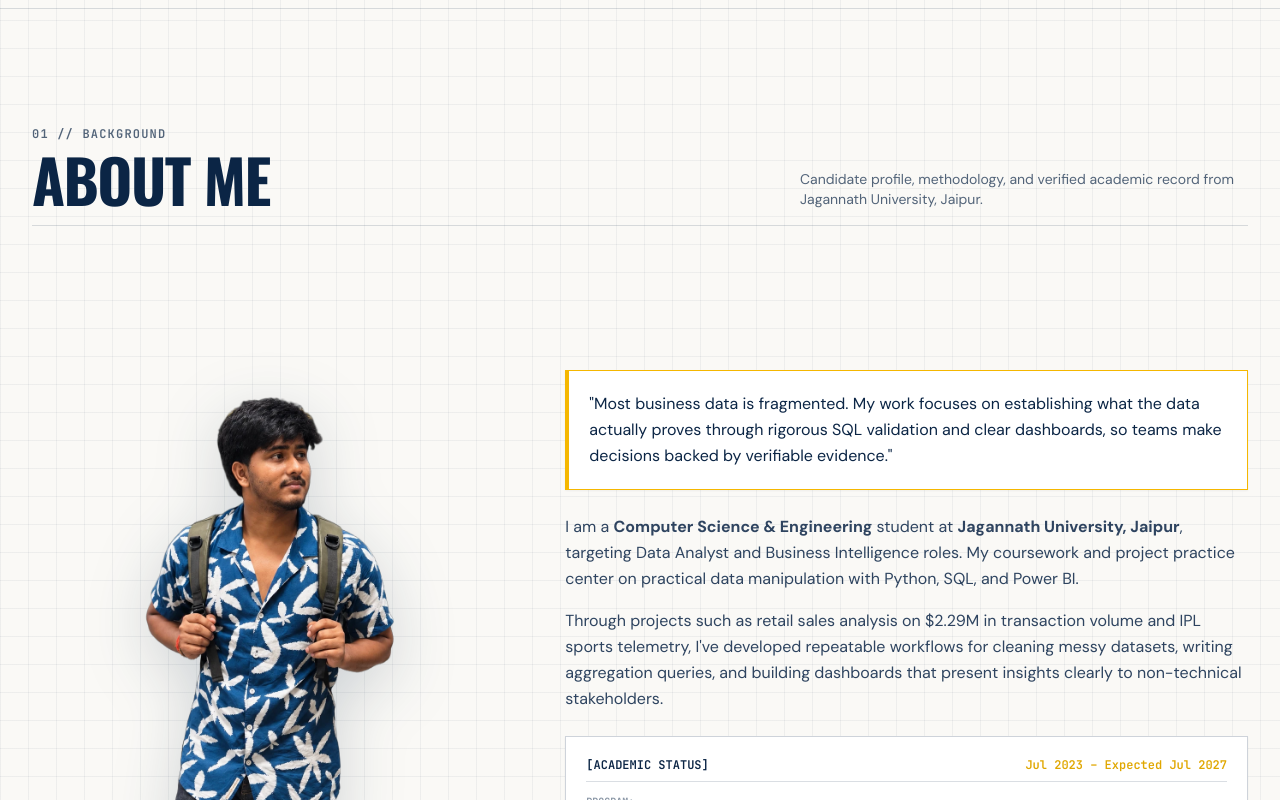
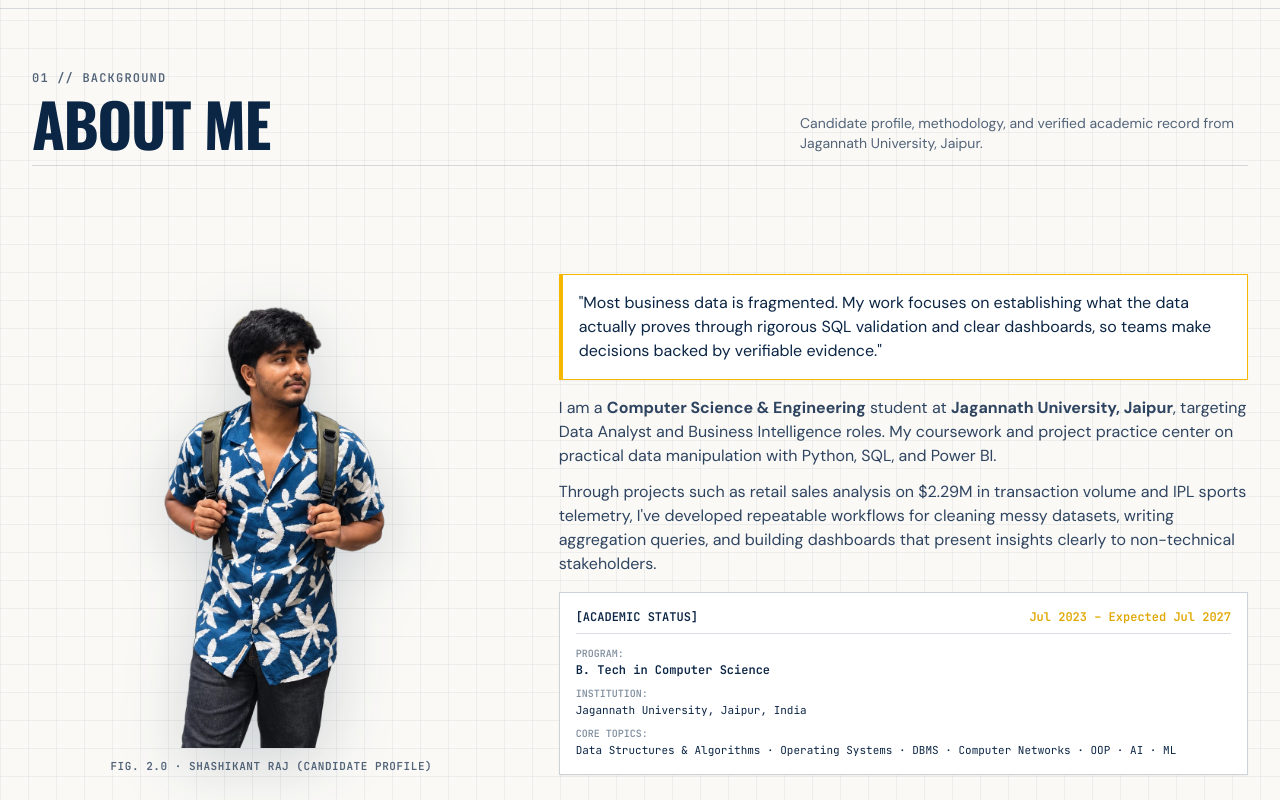
Before and after one commit to sashibitcode/My-Portfolio, a React (Vite) app: page / in a window 1280 px wide. Shown: the part 820-1620 px from the top of the page. Built offline with nearby package versions, Linux system fonts and the light colour scheme.

Commit message:
style: remove unwanted padding and dead space in About Me section

```diff
--- a/src/components/photos/AboutCutoutPortrait.tsx
+++ b/src/components/photos/AboutCutoutPortrait.tsx
@@ -19,13 +19,13 @@ export const AboutCutoutPortrait: React.FC = () => {
             height={1448}
             loading="lazy"
             decoding="async"
-            className="w-auto h-auto max-w-[85vw] sm:max-w-[380px] md:max-w-[420px] lg:max-w-none max-h-[460px] sm:max-h-[520px] lg:max-h-[580px] xl:max-h-[620px] object-contain drop-shadow-[0_16px_32px_rgba(11,37,69,0.18)] select-none transition-transform duration-300 group-hover:scale-[1.01]"
+            className="w-auto h-auto max-w-[85vw] sm:max-w-[380px] md:max-w-[420px] lg:max-w-none max-h-[440px] sm:max-h-[480px] lg:max-h-[520px] xl:max-h-[550px] object-contain drop-shadow-[0_16px_32px_rgba(11,37,69,0.18)] select-none transition-transform duration-300 group-hover:scale-[1.01]"
           />
         </picture>
       </div>
 
-      {/* Specimen Caption directly below with 16px top margin */}
-      <div className="mt-4 text-center font-mono text-[11px] text-navy/70 uppercase tracking-wider font-semibold">
+      {/* Specimen Caption directly below with compact top margin */}
+      <div className="mt-2.5 text-center font-mono text-[11px] text-navy/70 uppercase tracking-wider font-semibold">
         FIG. 2.0 · SHASHIKANT RAJ (CANDIDATE PROFILE)
       </div>
 
--- a/src/sections/AboutSection.tsx
+++ b/src/sections/AboutSection.tsx
@@ -7,11 +7,11 @@ export const AboutSection: React.FC = () => {
   const edu = education[0];
 
   return (
-    <section id="about" className="py-20 md:py-28 border-b border-navy/15">
+    <section id="about" className="py-10 md:py-14 border-b border-navy/15">
       <div className="max-w-7xl mx-auto px-4 sm:px-6 lg:px-8">
 
         {/* Section Header */}
-        <div className="flex flex-col sm:flex-row sm:items-end justify-between gap-4 mb-12 pb-4 border-b border-navy/15">
+        <div className="flex flex-col sm:flex-row sm:items-end justify-between gap-4 mb-6 md:mb-8 pb-3 border-b border-navy/15">
           <div>
             <span className="font-mono text-xs font-bold text-navy/70 tracking-widest uppercase">
               01 // BACKGROUND
@@ -25,7 +25,7 @@ export const AboutSection: React.FC = () => {
           </p>
         </div>
 
-        <div className="grid grid-cols-1 lg:grid-cols-12 gap-10 lg:gap-16 items-center lg:items-end">
+        <div className="grid grid-cols-1 lg:grid-cols-12 gap-8 lg:gap-12 items-center lg:items-end">
 
           {/* Left Column: Freestanding Transparent Cutout Photo */}
           <div className="lg:col-span-5 flex justify-center w-full self-end pb-2 lg:pb-0">
@@ -33,15 +33,15 @@ export const AboutSection: React.FC = () => {
           </div>
 
           {/* Right Column: Short First-Person Text from Resume */}
-          <div className="lg:col-span-7 space-y-6">
+          <div className="lg:col-span-7 space-y-4">
 
             {/* Direct quote / methodology highlight */}
-            <div className="p-5 border-l-4 border-yellow bg-white border border-navy/15 text-navy font-sans text-base leading-relaxed shadow-sm">
+            <div className="p-4 sm:p-4.5 border-l-4 border-yellow bg-white border border-navy/15 text-navy font-sans text-sm sm:text-base leading-relaxed shadow-sm">
               "Most business data is fragmented. My work focuses on establishing what the data actually proves through rigorous SQL validation and clear dashboards, so teams make decisions backed by verifiable evidence."
             </div>
 
             {/* First-person narrative paragraphs */}
-            <div className="space-y-4 text-base text-navy/85 leading-relaxed font-sans">
+            <div className="space-y-3 text-sm sm:text-base text-navy/85 leading-relaxed font-sans">
               <p>
                 I am a <strong>Computer Science &amp; Engineering</strong> student at <strong>Jagannath University, Jaipur</strong>, targeting Data Analyst and Business Intelligence roles. My coursework and project practice center on practical data manipulation with Python, SQL, and Power BI.
               </p>
@@ -51,7 +51,7 @@ export const AboutSection: React.FC = () => {
             </div>
 
             {/* Quick Education Summary Card */}
-            <div className="mt-6 p-5 bg-white border border-navy/20 shadow-sm font-mono text-xs">
+            <div className="p-4 sm:p-4.5 bg-white border border-navy/20 shadow-sm font-mono text-xs">
               <div className="flex items-center justify-between pb-2 border-b border-navy/15 text-navy font-bold">
                 <span>[ACADEMIC STATUS]</span>
                 <span className="text-yellow-hover font-bold">{edu.duration}</span>
```
